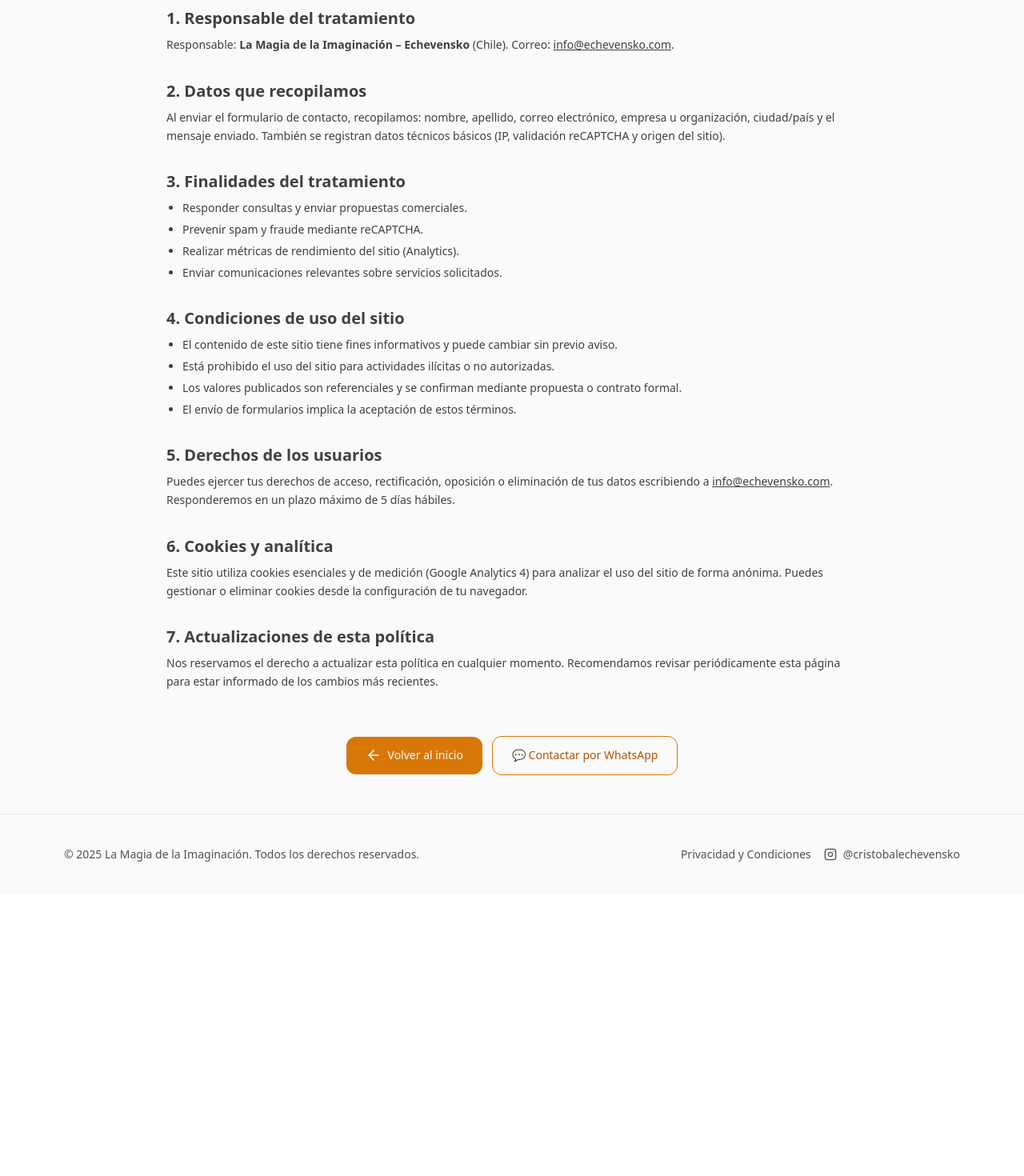
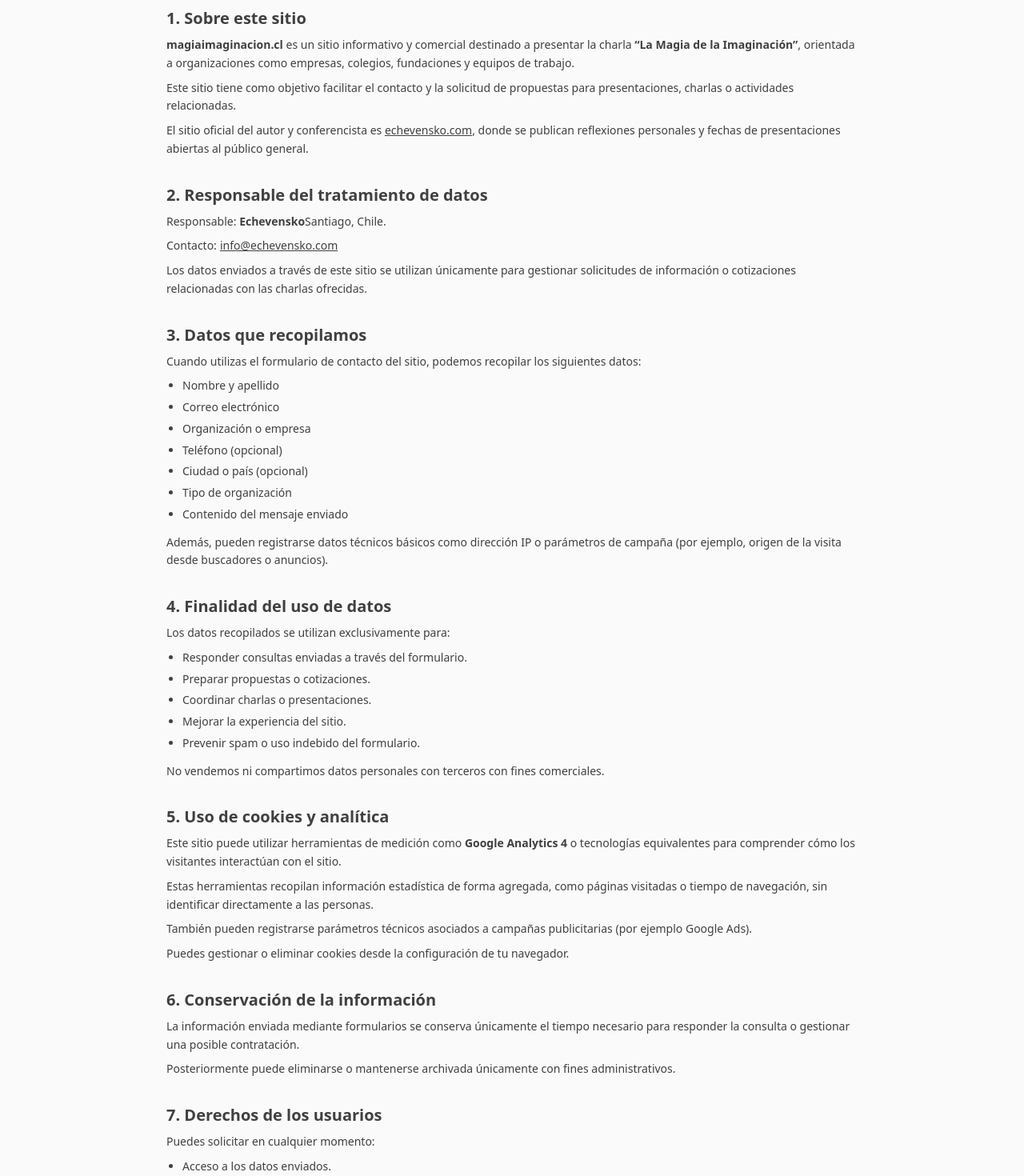
Before and after one commit to TronxGroup/Echevensko, a Next.js app: page /privacidad-condiciones in a window 1280 px wide. Shown: the part 300-1770 px from the top of the page at 80% size. Before the commit the page ends 1418 px from the top, so only its background shows below. Built offline with nearby package versions, Linux system fonts and the light colour scheme.

Commit message:
Update page.tsx

```diff
--- a/app/privacidad-condiciones/page.tsx
+++ b/app/privacidad-condiciones/page.tsx
@@ -1,10 +1,11 @@
 // app/privacidad-condiciones/page.tsx
+
 import { ShieldCheck, Instagram, ArrowLeft } from "lucide-react";
 
 export const metadata = {
   title: "Privacidad y Condiciones | La Magia de la Imaginación",
   description:
-    "Política de Privacidad y Condiciones de uso del sitio magiaimaginacion.cl",
+    "Política de privacidad y condiciones de uso del sitio magiaimaginacion.cl. Información sobre tratamiento de datos y uso del sitio.",
   robots: { index: true, follow: true },
   alternates: {
     canonical: "https://magiaimaginacion.cl/privacidad-condiciones",
@@ -21,142 +22,290 @@ export default function PrivacidadCondicionesPage() {
           <h1 className="text-3xl md:text-4xl font-extrabold">
             Privacidad y Condiciones
           </h1>
+
           <p className="mt-3 text-neutral-700">
-            Conoce cómo tratamos tus datos personales y las reglas de uso del
-            sitio <strong>magiaimaginacion.cl</strong>.
+            Información sobre el tratamiento de datos personales y condiciones
+            de uso del sitio <strong>magiaimaginacion.cl</strong>.
           </p>
+
           <p className="mt-1 text-sm text-neutral-500">
-            Última actualización: 13 Oct 2025
+            Última actualización: 6 marzo 2026
           </p>
         </div>
       </header>
 
       {/* CONTENIDO */}
       <main className="flex-grow mx-auto max-w-4xl px-4 py-12 space-y-8 text-sm text-neutral-700 leading-relaxed">
+
         <section>
-          <h2 className="text-xl font-semibold">1. Responsable del tratamiento</h2>
+          <h2 className="text-xl font-semibold">
+            1. Sobre este sitio
+          </h2>
+
           <p className="mt-2">
-            Responsable: <strong>La Magia de la Imaginación – Echevensko</strong> (Chile).
-            Correo:{" "}
-            <a href="mailto:info@echevensko.com" className="underline">
-              info@echevensko.com
+            <strong>magiaimaginacion.cl</strong> es un sitio informativo y
+            comercial destinado a presentar la charla{" "}
+            <strong>“La Magia de la Imaginación”</strong>, orientada a
+            organizaciones como empresas, colegios, fundaciones y equipos de
+            trabajo.
+          </p>
+
+          <p className="mt-2">
+            Este sitio tiene como objetivo facilitar el contacto y la solicitud
+            de propuestas para presentaciones, charlas o actividades
+            relacionadas.
+          </p>
+
+          <p className="mt-2">
+            El sitio oficial del autor y conferencista es{" "}
+            <a
+              href="https://www.echevensko.com"
+              target="_blank"
+              rel="noopener noreferrer"
+              className="underline"
+            >
+              echevensko.com
             </a>
-            .
+            , donde se publican reflexiones personales y fechas de
+            presentaciones abiertas al público general.
           </p>
         </section>
 
         <section>
-          <h2 className="text-xl font-semibold">2. Datos que recopilamos</h2>
+          <h2 className="text-xl font-semibold">
+            2. Responsable del tratamiento de datos
+          </h2>
+
           <p className="mt-2">
-            Al enviar el formulario de contacto, recopilamos: nombre, apellido,
-            correo electrónico, empresa u organización, ciudad/país y el mensaje
-            enviado. También se registran datos técnicos básicos (IP, validación
-            reCAPTCHA y origen del sitio).
+            Responsable: <strong>Echevensko</strong>
+            Santiago, Chile.
+          </p>
+
+          <p className="mt-2">
+            Contacto:
+            <a href="mailto:info@echevensko.com" className="underline ml-1">
+              info@echevensko.com
+            </a>
+          </p>
+
+          <p className="mt-2">
+            Los datos enviados a través de este sitio se utilizan únicamente
+            para gestionar solicitudes de información o cotizaciones
+            relacionadas con las charlas ofrecidas.
           </p>
         </section>
 
         <section>
-          <h2 className="text-xl font-semibold">3. Finalidades del tratamiento</h2>
+          <h2 className="text-xl font-semibold">
+            3. Datos que recopilamos
+          </h2>
+
+          <p className="mt-2">
+            Cuando utilizas el formulario de contacto del sitio, podemos
+            recopilar los siguientes datos:
+          </p>
+
           <ul className="list-disc pl-5 mt-2 space-y-1">
-            <li>Responder consultas y enviar propuestas comerciales.</li>
-            <li>Prevenir spam y fraude mediante reCAPTCHA.</li>
-            <li>Realizar métricas de rendimiento del sitio (Analytics).</li>
-            <li>Enviar comunicaciones relevantes sobre servicios solicitados.</li>
+            <li>Nombre y apellido</li>
+            <li>Correo electrónico</li>
+            <li>Organización o empresa</li>
+            <li>Teléfono (opcional)</li>
+            <li>Ciudad o país (opcional)</li>
+            <li>Tipo de organización</li>
+            <li>Contenido del mensaje enviado</li>
           </ul>
+
+          <p className="mt-3">
+            Además, pueden registrarse datos técnicos básicos como dirección IP
+            o parámetros de campaña (por ejemplo, origen de la visita desde
+            buscadores o anuncios).
+          </p>
         </section>
 
         <section>
-          <h2 className="text-xl font-semibold">4. Condiciones de uso del sitio</h2>
+          <h2 className="text-xl font-semibold">
+            4. Finalidad del uso de datos
+          </h2>
+
+          <p className="mt-2">
+            Los datos recopilados se utilizan exclusivamente para:
+          </p>
+
+          <ul className="list-disc pl-5 mt-2 space-y-1">
+            <li>Responder consultas enviadas a través del formulario.</li>
+            <li>Preparar propuestas o cotizaciones.</li>
+            <li>Coordinar charlas o presentaciones.</li>
+            <li>Mejorar la experiencia del sitio.</li>
+            <li>Prevenir spam o uso indebido del formulario.</li>
+          </ul>
+
+          <p className="mt-3">
+            No vendemos ni compartimos datos personales con terceros con fines
+            comerciales.
+          </p>
+        </section>
+
+        <section>
+          <h2 className="text-xl font-semibold">
+            5. Uso de cookies y analítica
+          </h2>
+
+          <p className="mt-2">
+            Este sitio puede utilizar herramientas de medición como{" "}
+            <strong>Google Analytics 4</strong> o tecnologías equivalentes para
+            comprender cómo los visitantes interactúan con el sitio.
+          </p>
+
+          <p className="mt-2">
+            Estas herramientas recopilan información estadística de forma
+            agregada, como páginas visitadas o tiempo de navegación, sin
+            identificar directamente a las personas.
+          </p>
+
+          <p className="mt-2">
+            También pueden registrarse parámetros técnicos asociados a campañas
+            publicitarias (por ejemplo Google Ads).
+          </p>
+
+          <p className="mt-2">
+            Puedes gestionar o eliminar cookies desde la configuración de tu
+            navegador.
+          </p>
+        </section>
+
+        <section>
+          <h2 className="text-xl font-semibold">
+            6. Conservación de la información
+          </h2>
+
+          <p className="mt-2">
+            La información enviada mediante formularios se conserva únicamente
+            el tiempo necesario para responder la consulta o gestionar una
+            posible contratación.
+          </p>
+
+          <p className="mt-2">
+            Posteriormente puede eliminarse o mantenerse archivada únicamente
+            con fines administrativos.
+          </p>
+        </section>
+
+        <section>
+          <h2 className="text-xl font-semibold">
+            7. Derechos de los usuarios
+          </h2>
+
+          <p className="mt-2">
+            Puedes solicitar en cualquier momento:
+          </p>
+
+          <ul className="list-disc pl-5 mt-2 space-y-1">
+            <li>Acceso a los datos enviados.</li>
+            <li>Rectificación de información incorrecta.</li>
+            <li>Eliminación de datos personales.</li>
+          </ul>
+
+          <p className="mt-2">
+            Para ejercer estos derechos puedes escribir a:
+            <a href="mailto:info@echevensko.com" className="underline ml-1">
+              info@echevensko.com
+            </a>
+          </p>
+        </section>
+
+        <section>
+          <h2 className="text-xl font-semibold">
+            8. Condiciones de uso del sitio
+          </h2>
+
           <ul className="list-disc pl-5 mt-2 space-y-1">
             <li>
-              El contenido de este sitio tiene fines informativos y puede
-              cambiar sin previo aviso.
+              El contenido del sitio es informativo y puede cambiar sin previo
+              aviso.
             </li>
+
             <li>
-              Está prohibido el uso del sitio para actividades ilícitas o no
-              autorizadas.
+              No está permitido utilizar el sitio para fines ilícitos o para el
+              envío de información falsa o engañosa.
             </li>
+
             <li>
-              Los valores publicados son referenciales y se confirman mediante
-              propuesta o contrato formal.
+              Las condiciones finales de contratación se establecen mediante
+              propuesta formal o contrato de servicios.
             </li>
+
             <li>
-              El envío de formularios implica la aceptación de estos términos.
+              El uso del formulario implica la aceptación de esta política.
             </li>
           </ul>
         </section>
 
         <section>
-          <h2 className="text-xl font-semibold">5. Derechos de los usuarios</h2>
+          <h2 className="text-xl font-semibold">
+            9. Cambios en esta política
+          </h2>
+
           <p className="mt-2">
-            Puedes ejercer tus derechos de acceso, rectificación, oposición o
-            eliminación de tus datos escribiendo a{" "}
-            <a href="mailto:info@echevensko.com" className="underline">
-              info@echevensko.com
-            </a>
-            .
-            Responderemos en un plazo máximo de 5 días hábiles.
+            Esta política puede actualizarse ocasionalmente para reflejar
+            mejoras en el sitio, cambios legales o ajustes en los servicios
+            ofrecidos.
+          </p>
+
+          <p className="mt-2">
+            Se recomienda revisar esta página periódicamente.
           </p>
         </section>
 
-        <section>
-          <h2 className="text-xl font-semibold">6. Cookies y analítica</h2>
-          <p className="mt-2">
-            Este sitio utiliza cookies esenciales y de medición (Google Analytics 4)
-            para analizar el uso del sitio de forma anónima. Puedes gestionar o
-            eliminar cookies desde la configuración de tu navegador.
-          </p>
-        </section>
+        {/* BOTONES */}
+        <div className="text-center pt-6 flex flex-col sm:flex-row items-center justify-center gap-3">
 
-        <section>
-          <h2 className="text-xl font-semibold">7. Actualizaciones de esta política</h2>
-          <p className="mt-2">
-            Nos reservamos el derecho a actualizar esta política en cualquier
-            momento. Recomendamos revisar periódicamente esta página para estar
-            informado de los cambios más recientes.
-          </p>
-        </section>
-
-        {/* Botones de acción */}
-        <div className="text-center pt-6 flex flex-col sm:flex-row items-center justify-center gap-3">
           <a
             href="/"
             className="inline-flex items-center gap-2 rounded-xl bg-amber-600 text-white px-6 py-3 font-medium hover:bg-amber-700 transition"
           >
-            <ArrowLeft className="h-5 w-5" /> Volver al inicio
+            <ArrowLeft className="h-5 w-5" />
+            Volver al inicio
           </a>
+
           <a
-            href="https://wa.me/56920080031?text=Hola%20quiero%20más%20información%20sobre%20la%20charla%20La%20Magia%20de%20la%20Imaginación"
+            href="https://wa.me/56920080031"
             className="inline-flex items-center gap-2 rounded-xl border border-amber-600 text-amber-700 px-6 py-3 font-medium hover:bg-amber-50 transition"
             target="_blank"
             rel="noopener noreferrer"
           >
-            💬 Contactar por WhatsApp
+            Contactar por WhatsApp
           </a>
+
         </div>
       </main>
 
       {/* FOOTER */}
       <footer className="border-t">
         <div className="mx-auto max-w-6xl px-4 py-10 text-sm text-neutral-600 flex flex-col md:flex-row items-center justify-between gap-3">
+
           <p>
-            © {new Date().getFullYear()} La Magia de la Imaginación. Todos los derechos reservados.
+            © {new Date().getFullYear()} Echevensko. Todos los derechos reservados.
           </p>
+
           <div className="flex items-center gap-4">
             <a href="/privacidad-condiciones" className="hover:text-neutral-800">
               Privacidad y Condiciones
             </a>
+
             <a
               href="https://instagram.com/cristobalechevensko"
               target="_blank"
               rel="noopener noreferrer"
               className="hover:text-neutral-800 inline-flex items-center gap-2"
             >
-              <Instagram className="h-4 w-4" aria-hidden /> @cristobalechevensko
+              <Instagram className="h-4 w-4" />
+              @cristobalechevensko
             </a>
           </div>
+
         </div>
       </footer>
+
     </div>
   );
 }
```
